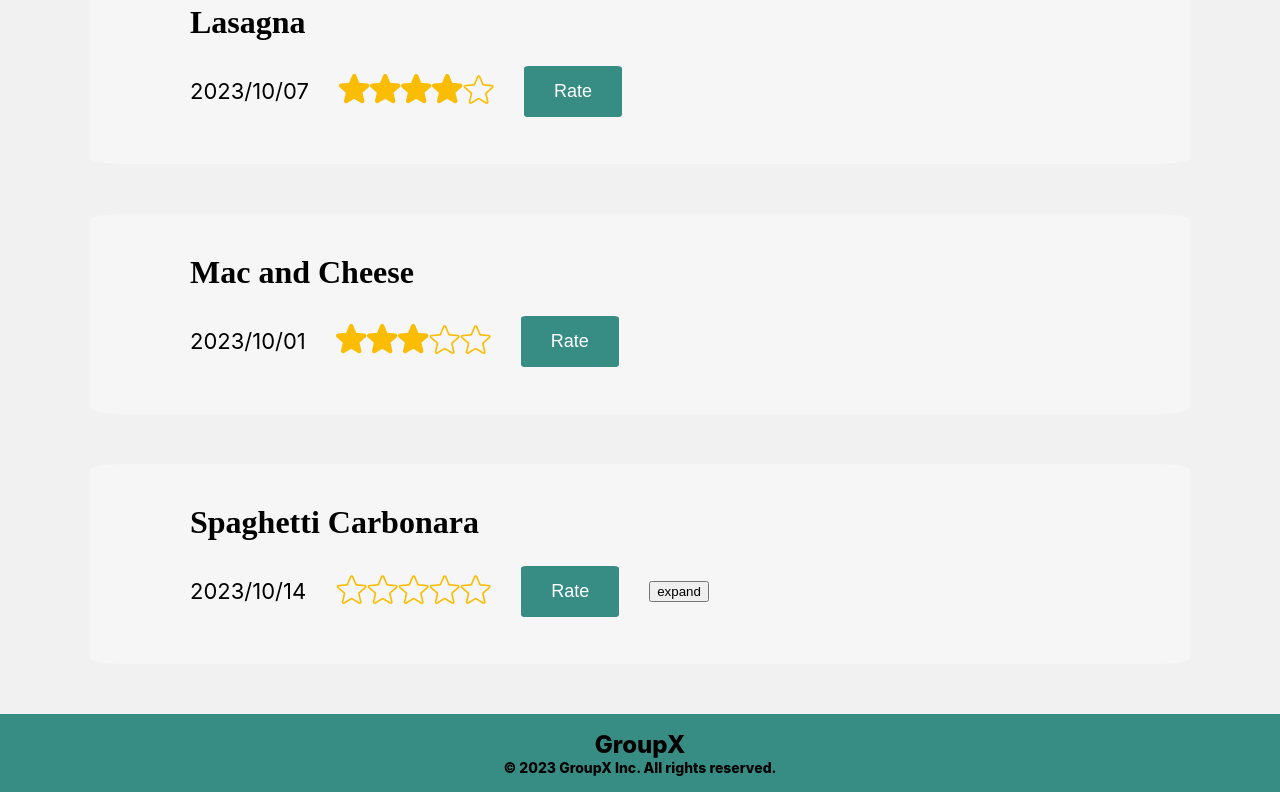
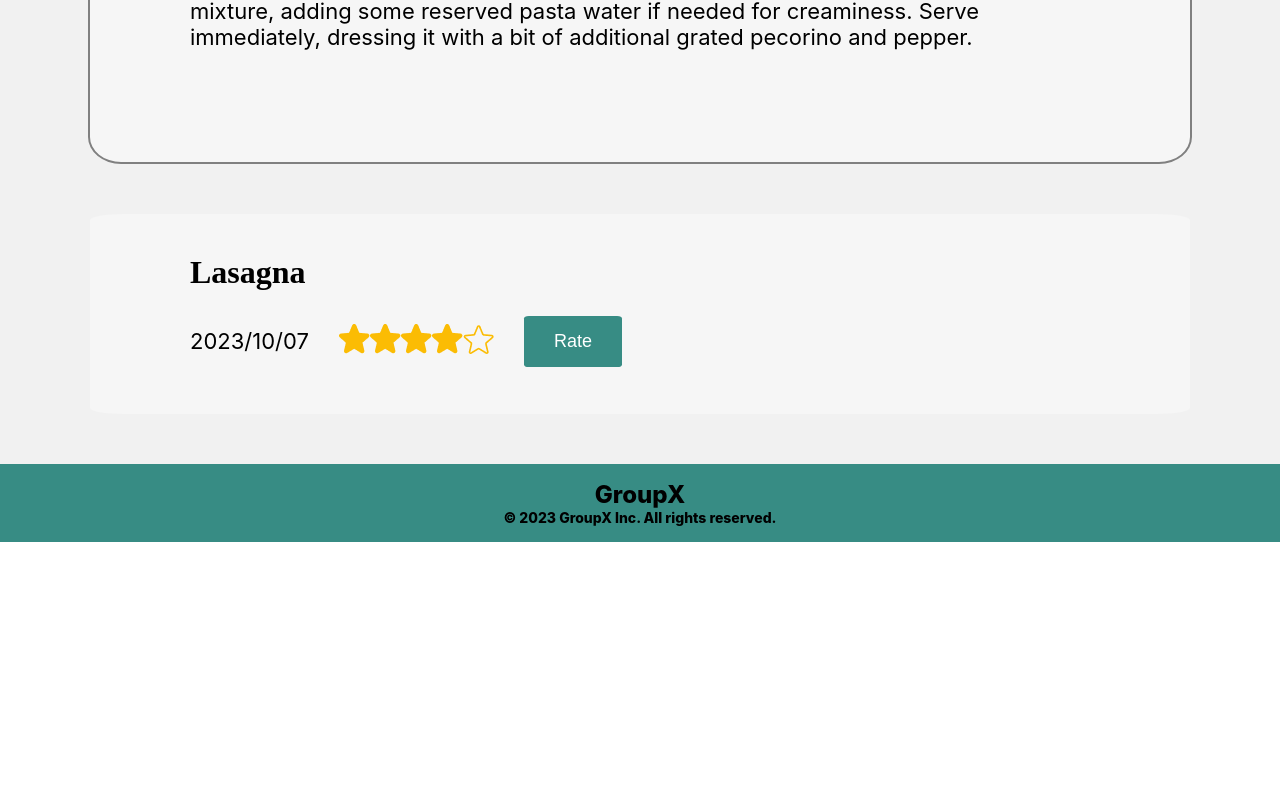
Before and after one commit to VT-SE-Fall2023/groupx-recipe-frontend, a React (Create React App) app: page /history in a window 1280 px wide. Shown: the part 1189-1981 px from the top of the page. After the commit the page ends 1731 px from the top, so only its background shows below. Built offline with nearby package versions, Linux system fonts and the light colour scheme.

Commit message:
delete fake section

```diff
--- a/src/HistoryPage.js
+++ b/src/HistoryPage.js
@@ -10,6 +10,11 @@ function HistoryPage() {
         <div className='history-page'>
             <h1 className='main-title'>Recipe History</h1>
             <section className='menus'>
+                <HistoryElement
+                    name="Spaghetti Carbonara"
+                    date="2023/10/14"
+                    ingredients={["Eggs", "Balcon", "Garlic"]}
+                ></HistoryElement>
                 <div className='expand-section'>
                     <h5 className='menu-title'>Spaghetti Carbonara</h5>
                     <div className='functions'>
@@ -65,25 +70,6 @@ function HistoryPage() {
                         <button className='rate-button'>Rate</button>
                     </div>
                 </div>
-                <div className='normal-section'>
-                    <h5 className='menu-title'>Mac and Cheese</h5>
-                    <div className='functions'>
-                        <p className='menu-date'>2023/10/01</p>
-                        <div className='menu-rate'>
-                            <img src={require('./img/fullstar-icon.png')} alt="Full Star Logo" />
-                            <img src={require('./img/fullstar-icon.png')} alt="Full Star Logo" />
-                            <img src={require('./img/fullstar-icon.png')} alt="Full Star Logo" />
-                            <img src={require('./img/emptystar-icon.png')} alt="Empty Star Logo" />
-                            <img src={require('./img/emptystar-icon.png')} alt="Empty Star Logo" />
-                        </div>
-                        <button className='rate-button'>Rate</button>
-                    </div>
-                </div>
-                <HistoryElement
-                    name="Spaghetti Carbonara"
-                    date="2023/10/14"
-                    ingredients={["Eggs", "Balcon", "Garlic"]}
-                ></HistoryElement>
             </section>
         </div>
     );
```
